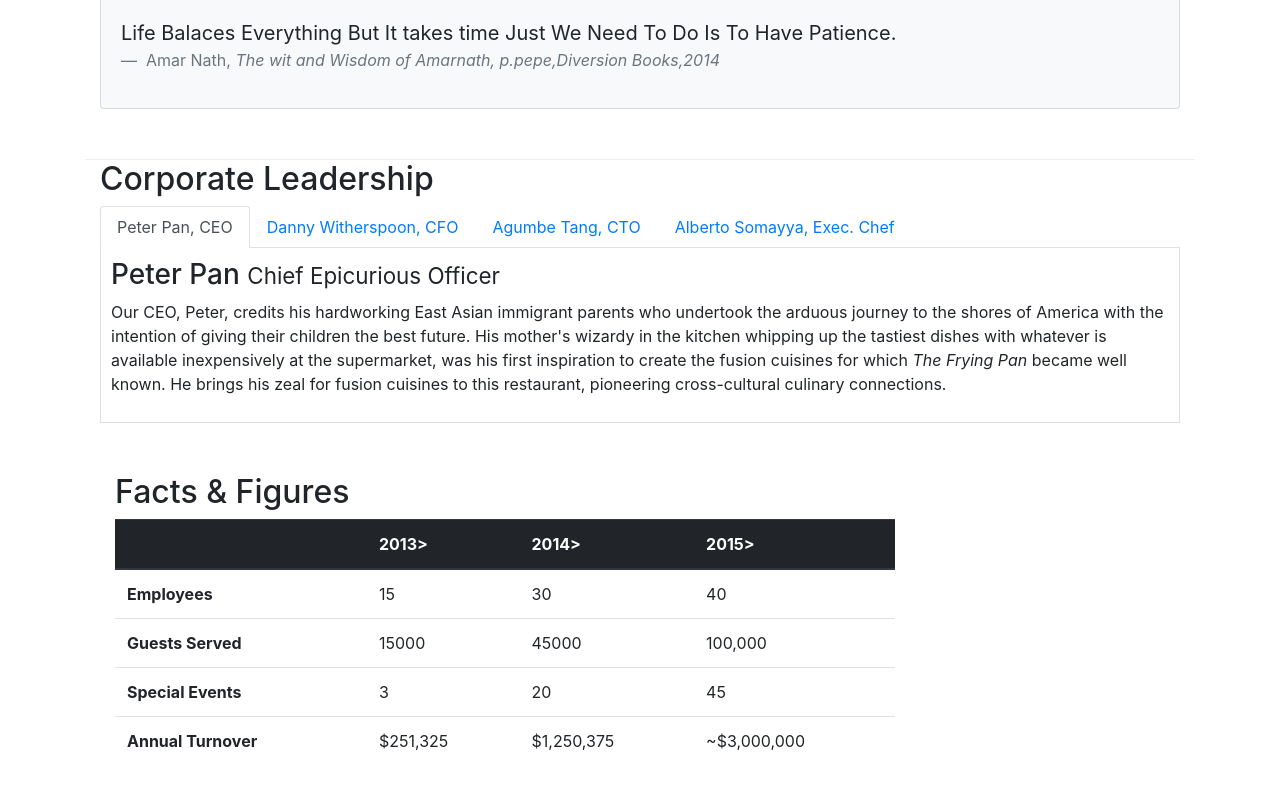
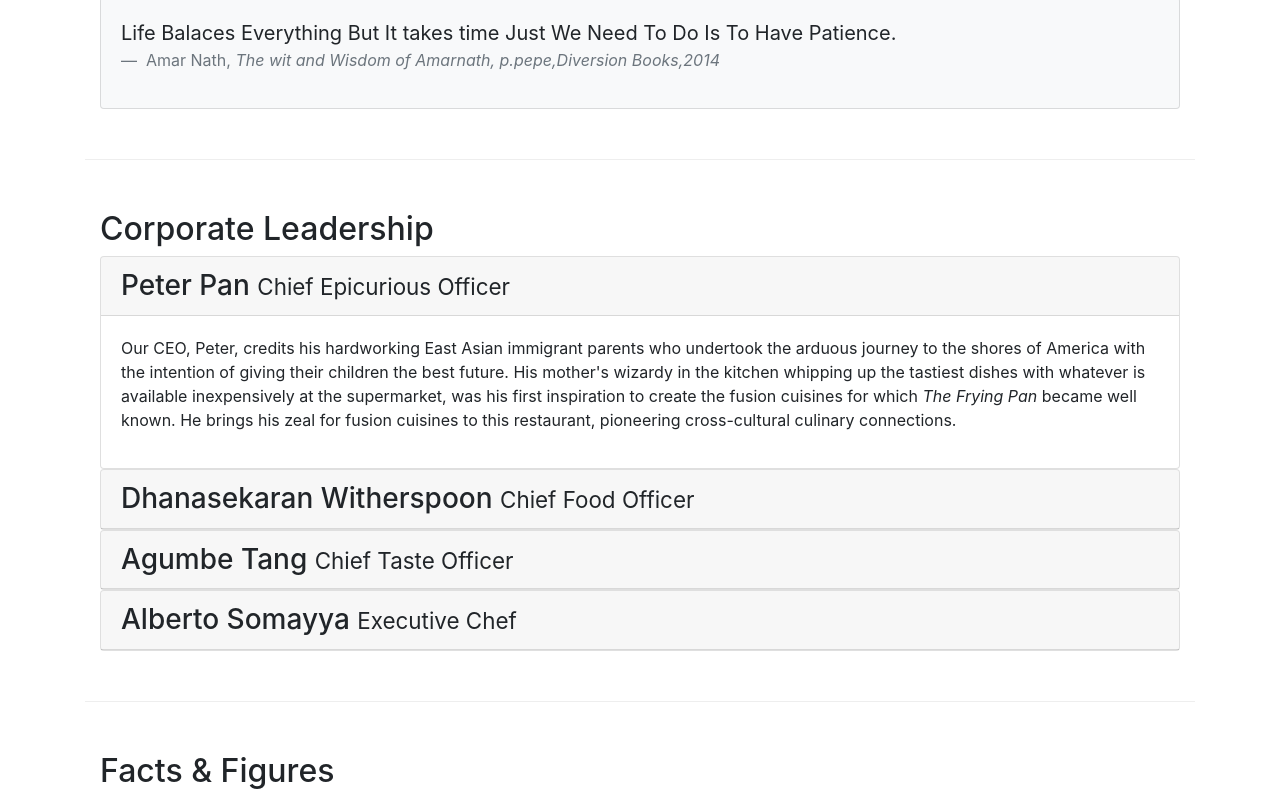
Before and after one commit to amar261/Bootstrap, a website: page aboutus.html in a window 1280 px wide. Shown: the part 762-1557 px from the top of the page. Drawn offline with nearby package versions, Linux system fonts and the light colour scheme.

Commit message:
Accordion

```diff
--- a/aboutus.html
+++ b/aboutus.html
@@ -96,46 +96,69 @@
                 </div>
             </div>
 
-        <div class="col-auto">
-            <div>
+        <div class="row row-content">
+            <div class="col-12">
                 <h2>Corporate Leadership</h2>
-                <ul class="nav nav-tabs">
-                    <li class="nav-item">
-                      <a class="nav-link active" href="#peter"
-                        role="tab" data-toggle="tab">Peter Pan, CEO</a>
-                    </li>
-                    <li class="nav-item">
-                      <a class="nav-link" href="#danny" role="tab"
-                        data-toggle="tab">Danny Witherspoon, CFO</a>
-                    </li>
-                    <li class="nav-item">
-                      <a class="nav-link" href="#agumbe"role="tab"
-                        data-toggle="tab">Agumbe Tang, CTO</a>
-                    </li>
-                    <li class="nav-item">
-                      <a class="nav-link" href="#alberto" role="tab"
-                        data-toggle="tab">Alberto Somayya, Exec. Chef</a>
-                    </li>
-                </ul>
-            <div class="tab-content">
-                <div role="tabpanel" class="tab-pane fade show active" id="peter">
-                    <h3>Peter Pan <small>Chief Epicurious Officer</small></h3>
-                    <p class="d-none d-sm-block">Our CEO, Peter, credits his hardworking East Asian immigrant parents who undertook the arduous journey to the shores of America with the intention of giving their children the best future. His mother's wizardy in the kitchen whipping up the tastiest dishes with whatever is available inexpensively at the supermarket, was his first inspiration to create the fusion cuisines for which <em>The Frying Pan</em> became well known. He brings his zeal for fusion cuisines to this restaurant, pioneering cross-cultural culinary connections.</p>
+                <div id="accordion">
+                    <div class="card">
+                        <div class="card-header" role="tab" id="peterhead">
+                        <h3 class="mb-0">
+                            <a data-toggle="collapse" data-target="#peter">
+                            Peter Pan <small>Chief Epicurious Officer</small>
+                            </a>
+                        </h3>
+                        </div>
+                        <div class="collapse show" id="peter" data-parent="#accordion">
+                            <div class="card-body">
+                                <p class="d-none d-sm-block">Our CEO, Peter, credits his hardworking East Asian immigrant parents who undertook the arduous journey to the shores of America with the intention of giving their children the best future. His mother's wizardy in the kitchen whipping up the tastiest dishes with whatever is available inexpensively at the supermarket, was his first inspiration to create the fusion cuisines for which <em>The Frying Pan</em> became well known. He brings his zeal for fusion cuisines to this restaurant, pioneering cross-cultural culinary connections.</p>
+                            </div>
+                        </div>
+                    </div>
+                    <div class="card">
+                        <div class="card-header" role="tab" id="dannyhead">
+                        <h3 class="mb-0">
+                            <a class="collapsed" data-toggle="collapse" data-target="#danny">
+                            Dhanasekaran Witherspoon <small>Chief Food Officer</small>
+                            </a>
+                        </h3>
+                    </div>
+                    <div class="collapse" id="danny" data-parent="#accordion">
+                        <div class="card-body">
+                            <p class="d-none d-sm-block">Our CFO, Danny, as he is affectionately referred to by his colleagues, comes from a long established family tradition in farming and produce. His experiences growing up on a farm in the Australian outback gave him great appreciation for varieties of food sources. As he puts it in his own words, <em>Everything that runs, wins, and everything that stays, pays!</em></p>
+                        </div>
+                    </div>
                 </div>
-                <div role="tabpanel" class="tab-pane fade" id="danny">
-                   <h3>Dhanasekaran Witherspoon <small>Chief Food Officer</small></h3>
-                   <p class="d-none d-sm-block">Our CFO, Danny, as he is affectionately referred to by his colleagues, comes from a long established family tradition in farming and produce. His experiences growing up on a farm in the Australian outback gave him great appreciation for varieties of food sources. As he puts it in his own words, <em>Everything that runs, wins, and everything that stays, pays!</em></p>
+                <div class="card">
+                        <div class="card-header" role="tab" id="agumbehead">
+                        <h3 class="mb-0">
+                            <a class="collapsed" data-toggle="collapse" data-target="#agumbe">
+                            Agumbe Tang <small>Chief Taste Officer</small>
+                            </a>
+                        </h3>
+                    </div>
+                    <div class="collapse" id="agumbe" data-parent="#accordion">
+                        <div class="card-body">
+                            <p class="d-none d-sm-block">Blessed with the most discerning gustatory sense, Agumbe, our CTO, personally ensures that every dish that we serve meets his exacting tastes. Our chefs dread the tongue lashing that ensues if their dish does not meet his exacting standards. He lives by his motto, <em>You click only if you survive my lick.</em></p>
+                        </div>
+                    </div>
                 </div>
-                <div role="tabpanel" class="tab-pane fade" id="agumbe">
-                  <h3>Agumbe Tang <small>Chief Taste Officer</small></h3>
-                  <p class="d-none d-sm-block">Blessed with the most discerning gustatory sense, Agumbe, our CTO, personally ensures that every dish that we serve meets his exacting tastes. Our chefs dread the tongue lashing that ensues if their dish does not meet his exacting standards. He lives by his motto, <em>You click only if you survive my lick.</em></p>
+                <div class="card">
+                        <div class="card-header" role="tab" id="albertohead">
+                        <h3 class="mb-0">
+                            <a class="collapsed" data-toggle="collapse" data-target="#alberto">
+                            Alberto Somayya <small>Executive Chef</small>
+                            </a>
+                        </h3>
+                    </div>
+                    <div class="collapse" id="alberto" data-parent="#accordion">
+                        <div class="card-body">
+                            <p class="d-none d-sm-block">Award winning three-star Michelin chef with wide International experience having worked closely with whos-who in the culinary world, he specializes in creating mouthwatering Indo-Italian fusion experiences. He says, <em>Put together the cuisines from the two craziest cultures, and you get a winning hit! Amma Mia!</em></p>
+                        </div>
+                    </div>
+                    </div>
                 </div>
-                <div role="tabpanel" class="tab-pane fade" id="alberto">
-                  <h3>Alberto Somayya <small>Executive Chef</small></h3>
-                  <p class="d-none d-sm-block">Award winning three-star Michelin chef with wide International experience having worked closely with whos-who in the culinary world, he specializes in creating mouthwatering Indo-Italian fusion experiences. He says, <em>Put together the cuisines from the two craziest cultures, and you get a winning hit! Amma Mia!</em></p>
             </div>
         </div>
-    </div>
        <div class="row row-content">
            <div class="col-12 col-sm-9">
                <h2>Facts &amp; Figures</h2>
```
